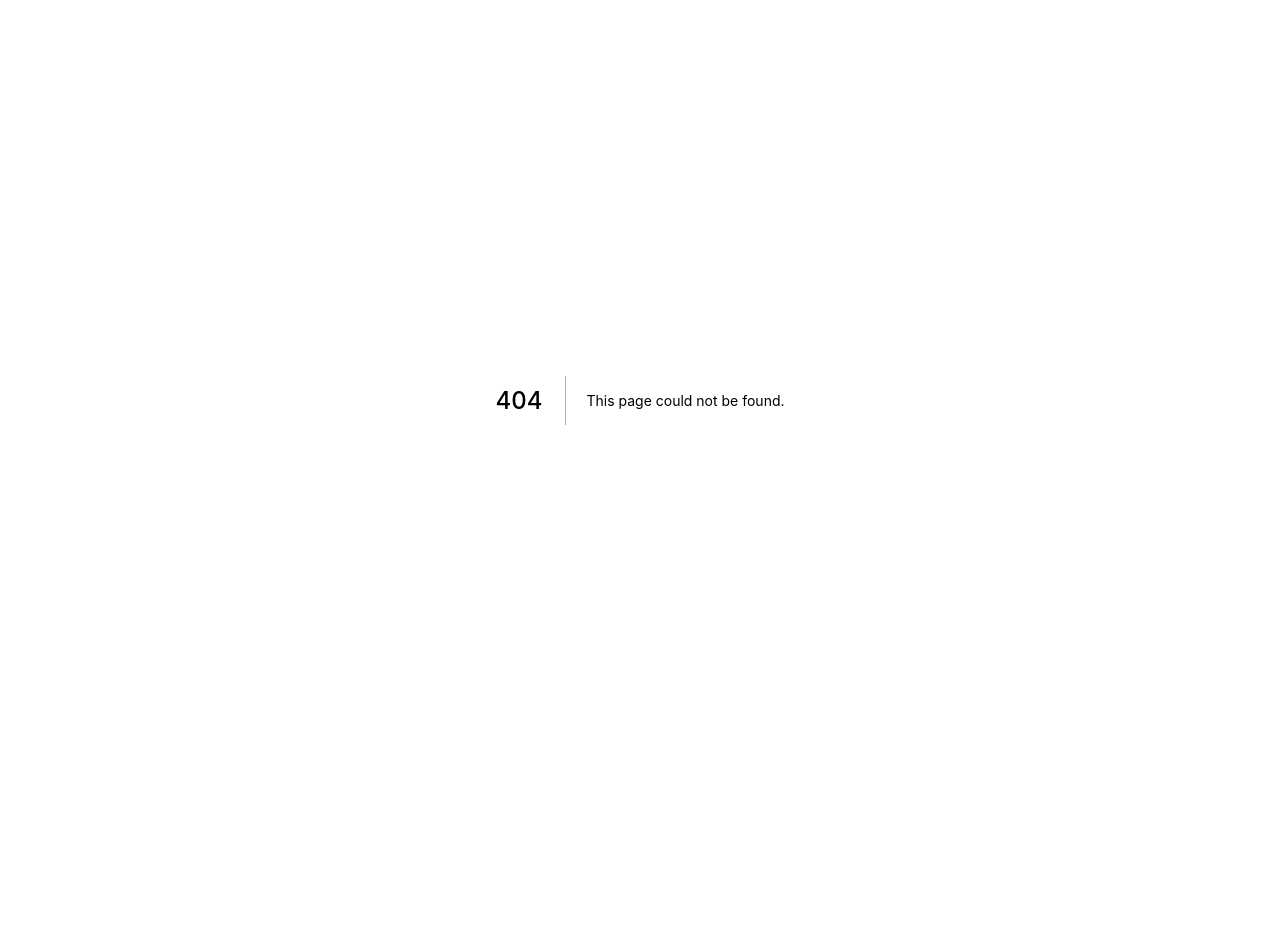
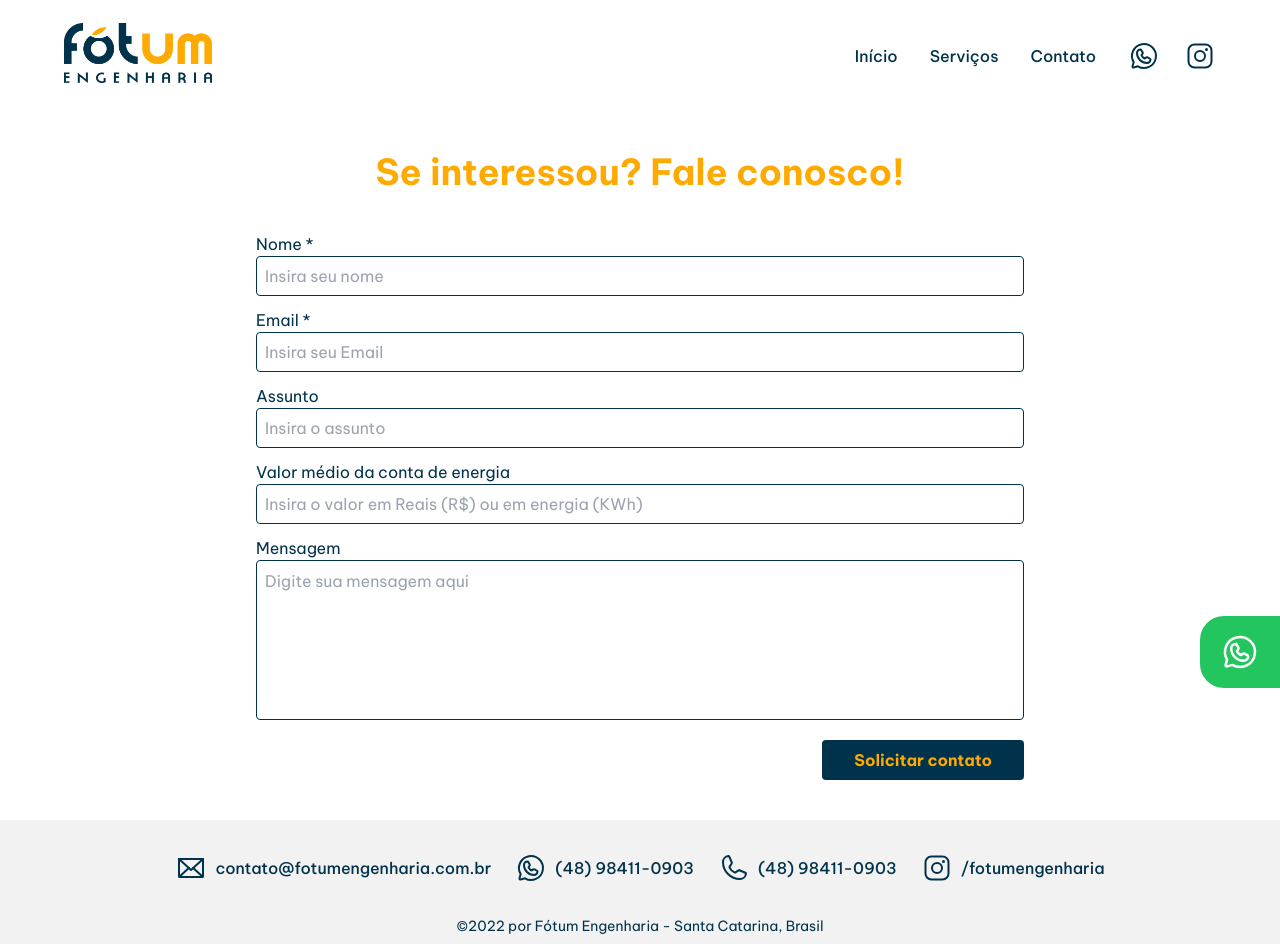
Before and after one commit to Rafagom/fotum-ts-serverless, a Next.js app: page /contato in a window 1280 px wide. Before the commit this address had no page. Before the commit the page ends 800 px from the top, so only its background shows below. Built offline with nearby package versions, Linux system fonts and the light colour scheme.

Commit message:
path name change

```diff
--- a/src/components/Header.tsx
+++ b/src/components/Header.tsx
@@ -8,8 +8,8 @@ import { MenuIcon, XIcon } from "@heroicons/react/outline";
 export function Header() {
   const navigation = [
     { name: "Início", href: "/" },
-    { name: "Serviços", href: "/services" },
-    { name: "Contato", href: "/contact" },
+    { name: "Serviços", href: "/serviços" },
+    { name: "Contato", href: "/contato" },
   ];
   return (
     <section className="">
```
Also changed, not shown: pages/contato.tsx (renamed from pages/contact.tsx), pages/servicos.tsx (renamed from pages/services.tsx), 1 other file (tests, documents, lock files or other folders).
